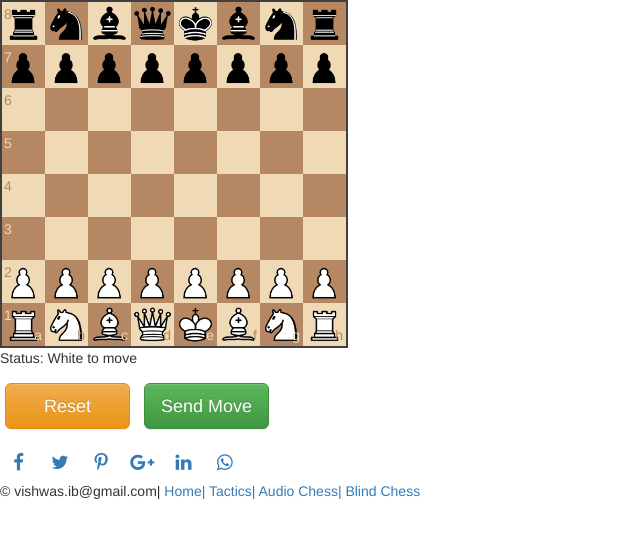
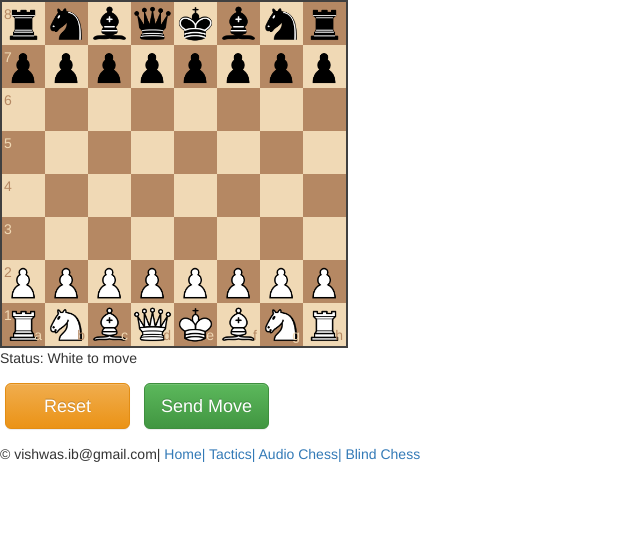
Before and after one commit to githubvishwas/whatsappchess, a website: page index.html in a window 1280 px wide. Shown: the whole page, without its empty margins (0-640 px from the left). Drawn offline with nearby package versions, Linux system fonts and the light colour scheme.

Commit message:
Update index.html

```diff
--- a/index.html
+++ b/index.html
@@ -48,38 +48,7 @@
 	<button type = "button"  style="width: 125px; margin:5px; display: inline-block;" class="btn btn-lg btn-success" onclick = "sendmove()">Send Move</button>
 
 	<p> <span id="pgn5"></span></p>
-	<div id="socialSharing">
-    <a href="http://www.facebook.com/sharer.php?u=[URL_FULL]">
-        <span id="facebook" class="fa-stack fa-lg">
-            <i class="fa fa-facebook fa-stack-1x"></i>
-        </span>
-    </a>
-    <a href="http://twitter.com/share?text=[TITLE]&url=[URL_FULL]&hashtags=[HASTAG]">
-        <span id="twitter" class="fa-stack fa-lg">
-            <i class="fa fa-twitter fa-stack-1x"></i>
-        </span>
-    </a>
-    <a href="http://pinterest.com/pin/create/button/?url=[URL_FULL]&description=[TITLE]" class="pin-it-button" count-layout="horizontal">
-        <span id="pinterest" class="fa-stack fa-lg">
-            <i class="fa fa-pinterest-p fa-stack-1x"></i>
-        </span>
-    </a>
-    <a href="https://plus.google.com/share?url=[URL_FULL]">
-        <span id="googleplus" class="fa-stack fa-lg">
-            <i class="fa fa-google-plus fa-stack-1x"></i>
-        </span>
-    </a>
-    <a href="https://www.linkedin.com/shareArticle?mini=true&url=[URL_FULL]&title=[TITLE]&source=[SITE_NAME]">
-        <span id="linkedin" class="fa-stack fa-lg">
-            <i class="fa fa-linkedin fa-stack-1x"></i>
-        </span>
-    </a>
-    <a href="whatsapp://send?&text=[TITLE] [URL_FULL]" data-action="share/whatsapp/share">
-        <span id="whatsapp" class="fa-stack fa-lg">
-            <i class="fa fa-whatsapp fa-stack-1x"></i>
-        </span>
-    </a>
-</div>
+
 	<p>© vishwas.ib@gmail.com|<a href="https://www.tryit.in"> Home|</a> <a href="https://www.tryit.in/chesstactics"> Tactics|</a> <a href="https://www.tryit.in/audiochess"> Audio Chess|</a> <a href="https://www.tryit.in/blindchess"> Blind Chess  </a></p>
     <script src="js/chessboard-0.3.0.min.js"></script>
 	<script src="js/chess.js"></script>
```
